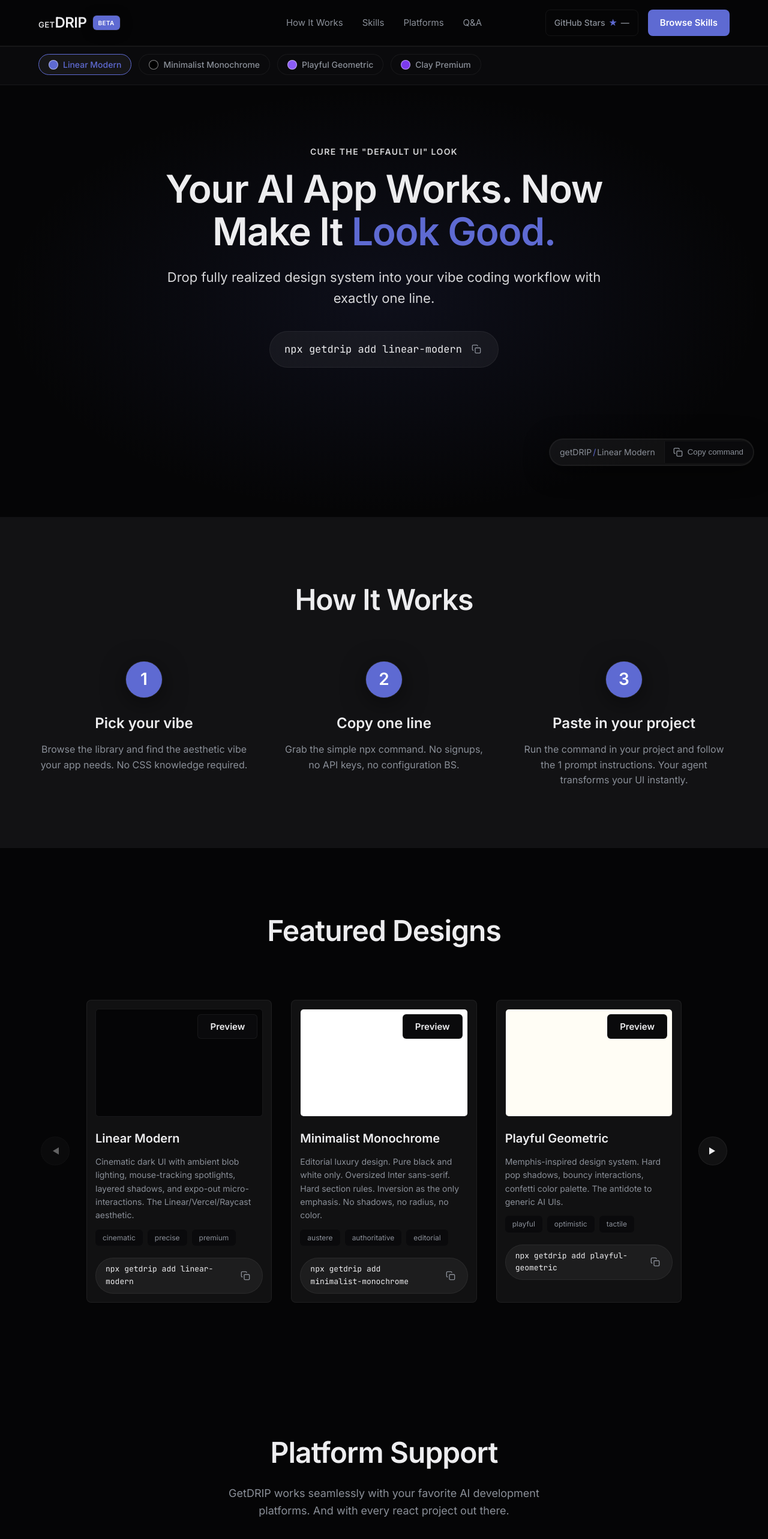
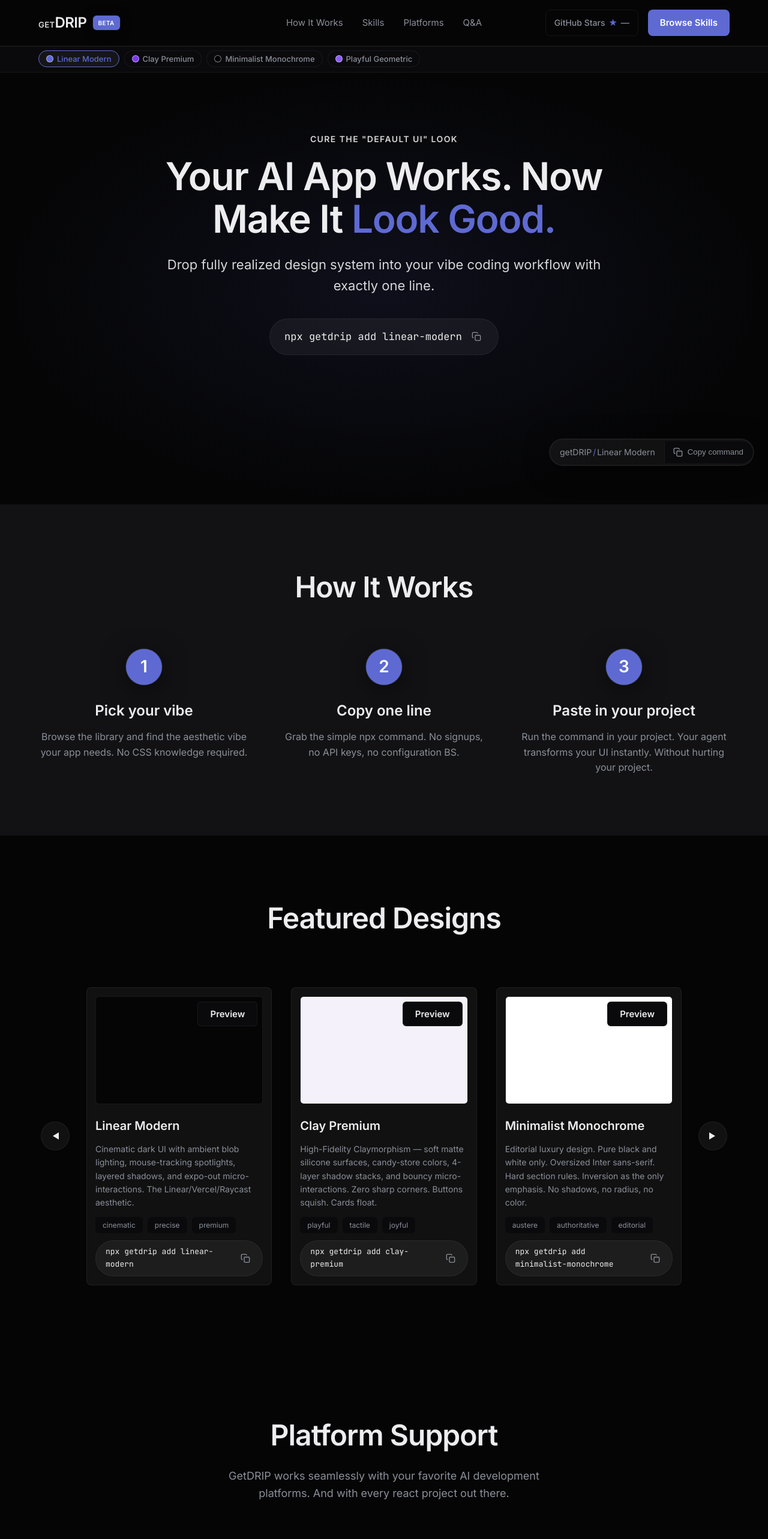
Before and after one commit to TheBlueBear02/drip-site, a React (Vite) app: page / in a window 1280 px wide. Shown: the top 2566 px of the page at 60% size. Built offline with nearby package versions, Linux system fonts and the light colour scheme; no server answers.

Commit message:
improving ui

```diff
--- a/src/components/sections/HowItWorks.jsx
+++ b/src/components/sections/HowItWorks.jsx
@@ -14,7 +14,7 @@
   {
     number: 3,
     title: 'Paste in your project',
-    description: 'Run the command in your project and follow the 1 prompt instructions. Your agent transforms your UI instantly.',
+    description: 'Run the command in your project. Your agent transforms your UI instantly. Without hurting your project.',
   }
 ];
 
--- a/src/components/sections/SkillsPreview.css
+++ b/src/components/sections/SkillsPreview.css
@@ -94,6 +94,8 @@
 
 .skills-preview-card {
   position: relative;
+  display: flex;
+  flex-direction: column;
   background-color: var(--site-surface);
   border: 1px solid var(--site-border);
   border-radius: var(--site-radius-md);
@@ -129,6 +131,7 @@
 }
 
 .skills-preview-card-content {
+  flex: 1;
   display: flex;
   flex-direction: column;
   gap: 12px;
@@ -167,7 +170,7 @@
 }
 
 .skills-preview-card-command {
-  margin-top: 8px;
+  margin-top: auto;
 }
 
 .skills-preview-card-link {
--- a/src/components/sections/SkillsPreview.jsx
+++ b/src/components/sections/SkillsPreview.jsx
@@ -25,14 +25,12 @@
   const previewSkills = skillList;
   const slides = slidingSlides(previewSkills, CARDS_PER_VIEW);
   const totalPages = slides.length;
-  const canGoPrev = pageIndex > 0;
-  const canGoNext = pageIndex < totalPages - 1;
 
   const goPrev = useCallback(() => {
-    setPageIndex((i) => Math.max(0, i - 1));
-  }, []);
+    setPageIndex((i) => (i - 1 + totalPages) % totalPages);
+  }, [totalPages]);
   const goNext = useCallback(() => {
-    setPageIndex((i) => Math.min(totalPages - 1, i + 1));
+    setPageIndex((i) => (i + 1) % totalPages);
   }, [totalPages]);
 
   const handlePreviewClick = (skillId) => {
@@ -52,7 +50,6 @@
             type="button"
             className="skills-preview-arrow skills-preview-arrow--prev"
             onClick={goPrev}
-            disabled={!canGoPrev}
             aria-label="Previous designs"
           />
           <div className="skills-preview-viewport">
@@ -101,7 +98,6 @@
             type="button"
             className="skills-preview-arrow skills-preview-arrow--next"
             onClick={goNext}
-            disabled={!canGoNext}
             aria-label="Next designs"
           />
         </div>
--- a/src/components/ui/SkillSwitcherStrip.css
+++ b/src/components/ui/SkillSwitcherStrip.css
@@ -3,17 +3,17 @@
   background-color: var(--site-surface-2);
   border-top: 1px solid var(--site-border);
   border-bottom: 1px solid var(--site-border);
-  padding: 12px 0;
+  padding: 6px 0;
 }
 
 
 .skill-switcher-scroll {
   display: flex;
-  gap: 12px;
+  gap: 8px;
   overflow-x: auto;
   scrollbar-width: thin;
   scrollbar-color: var(--site-border) transparent;
-  padding-bottom: 4px;
+  padding-bottom: 2px;
 }
 
 .skill-switcher-scroll::-webkit-scrollbar {
@@ -32,13 +32,13 @@
 .skill-chip {
   display: flex;
   align-items: center;
-  gap: 8px;
-  padding: 8px 16px;
+  gap: 6px;
+  padding: 5px 12px;
   background-color: var(--site-surface-2);
   border: 1px solid var(--site-border);
   border-radius: var(--site-radius-full);
   color: var(--site-text-muted);
-  font-size: 14px;
+  font-size: 13px;
   font-family: var(--site-font-body);
   cursor: pointer;
   white-space: nowrap;
@@ -66,8 +66,8 @@
 }
 
 .skill-chip-swatch {
-  width: 16px;
-  height: 16px;
+  width: 12px;
+  height: 12px;
   border-radius: var(--site-radius-full);
   flex-shrink: 0;
   border: 1px solid rgba(255, 255, 255, 0.5);
--- a/src/skills/index.js
+++ b/src/skills/index.js
@@ -28,7 +28,7 @@
 // Ordered list for the SkillSwitcherStrip and Skills page grid (linear-modern is the site default)
 export const skillList = [
   linearModernMeta,
+  clayPremiumMeta,
   minimalistMonochromeMeta,
   playfulGeometricMeta,
-  clayPremiumMeta,
 ];
```
